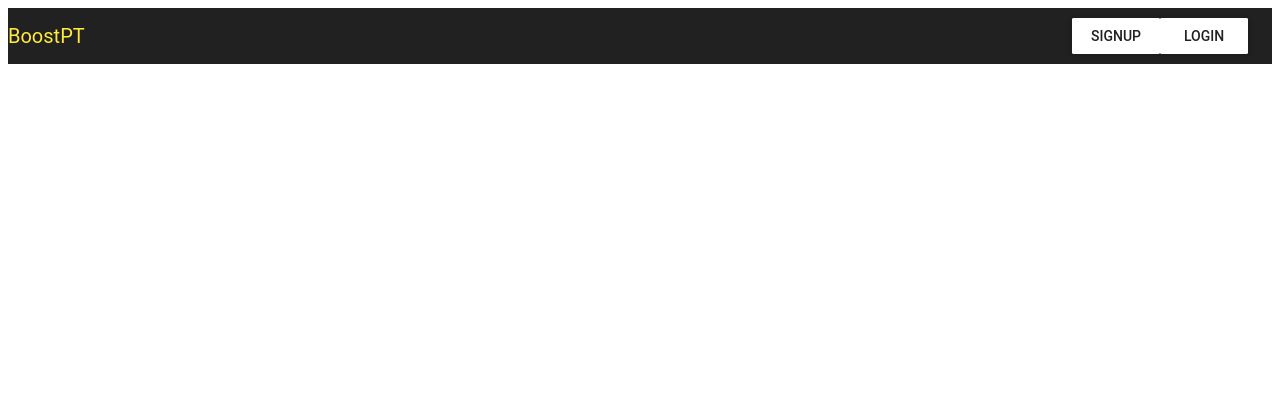
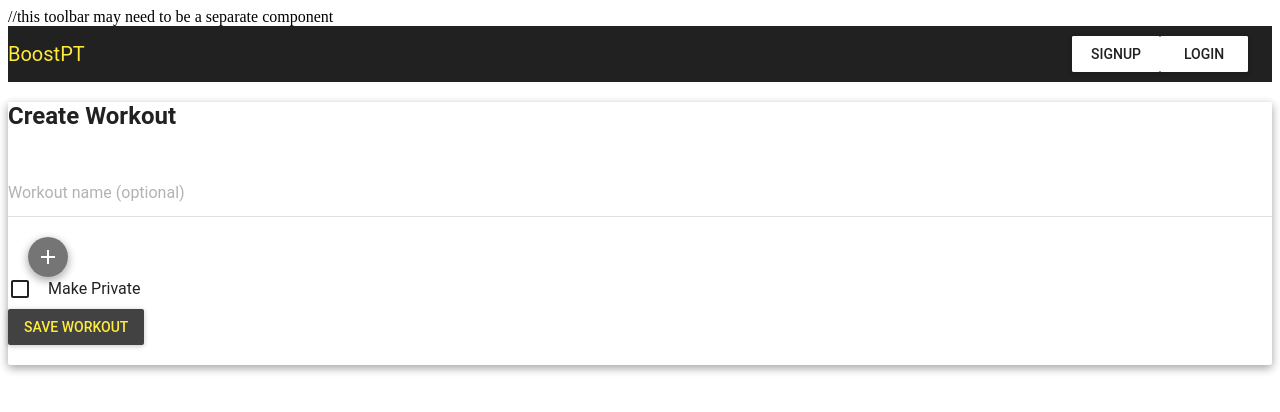
Before and after one commit to BoostPT/boostPT-ui, a React app in the folder client/: page / in a window 1280 px wide. Shown: the top 412 px of the page. Built offline with nearby package versions, Linux system fonts and the light colour scheme; the HTML template or start-up script is replaced by a standard one.

Commit message:
Added all form inputs into Component state and update state on change

```diff
--- a/client/src/components/CreateWorkout.jsx
+++ b/client/src/components/CreateWorkout.jsx
@@ -12,6 +12,8 @@ import ContentAdd from 'material-ui/svg-icons/content/add';
 import Checkbox from 'material-ui/Checkbox';
 import RaisedButton from 'material-ui/RaisedButton';
 import * as colors from 'material-ui/styles/colors';
+
+import cloneDeep from 'lodash/cloneDeep';
 
 const addExerciseStyle = {
   marginTop: '20px',
@@ -29,10 +31,11 @@ const formUnderlineFocusStyle = {
 
 const saveWorkoutStyle = {
   marginTop: '8px',
-  marginBottom: '20px'
+  marginBottom: '20px',
 };
 
-const renderTextField = (hintText, floatingLabelText, multiLine = false, rowsMax = 1) => {
+const renderTextField = (hintText, floatingLabelText, handleChange, id, multiLine = false, rowsMax = 1) => {
+  // 4th input 'id' is the array index and state exerciseForm key separated by comma, e.g. '2,Strength'
   return (
     <TextField
       hintText={hintText}
@@ -42,6 +45,8 @@ const renderTextField = (hintText, floatingLabelText, multiLine = false, rowsMax
       multiLine={multiLine}
       rowsMax={rowsMax}
       underlineFocusStyle={formUnderlineFocusStyle}
+      data={id}
+      onChange={handleChange}
     />
   )
 };
@@ -50,15 +55,32 @@ class CreateWorkout extends Component {
   constructor(props) {
     super(props);
     this.state = {
+      workoutName: '',
       exerciseForms: []
     };
     this.handleAddExerciseMenuClick = this.handleAddExerciseMenuClick.bind(this);
+    this.handleFormInput = this.handleFormInput.bind(this);
+    this.handleWorkoutNameInput = this.handleWorkoutNameInput.bind(this);
   }
 
   handleAddExerciseMenuClick(e) {
     let exerciseForm = {
-      type: e.target.innerText
+      type: e.target.innerText,
+      name: '',
+      description: ''
     };
+
+    if (e.target.innerText === 'Strength') {
+      exerciseForm['Reps'] = '';
+      exerciseForm['Sets'] = '';
+    } else if (e.target.innerText === 'Cardio') {
+      exerciseForm['Distance'] = '';
+      exerciseForm['Pace'] = '';
+      exerciseForm['Goal Time'] = '';
+    } else if (e.target.innerText === 'Stretch') {
+      exerciseForm['Goal Time'] = '';
+    }
+
     this.setState({ exerciseForms: [...this.state.exerciseForms, exerciseForm] });
   }
 
@@ -79,25 +101,41 @@ class CreateWorkout extends Component {
     )
   }
 
+  handleWorkoutNameInput(e) {
+    this.setState({
+      workoutName: e.target.value
+    });
+  }
+
+  handleFormInput(e) {
+    const [index, key] = e.target.getAttribute('data').split(',');
+    const formCopy = cloneDeep(this.state.exerciseForms);
+
+    formCopy[index][key] = e.target.value;
+    this.setState({
+      exerciseForms: formCopy
+    });
+  }
+
   renderExerciseForms() {
-    const renderFields = (type) => {
+    const renderFields = (type, index) => {
       if (type === 'Strength') {
         return (
           <div>
-            {renderTextField('', 'Reps (optional)')}
-            {renderTextField('', 'Sets (optional)')}
+            {renderTextField('', 'Reps', this.handleFormInput, `${index},Reps`)}
+            {renderTextField('', 'Sets', this.handleFormInput, `${index},Sets`)}
           </div>
         )
       } else if (type === 'Cardio') {
         return (
           <div>
-            {renderTextField('', 'Distance (optional)')}
-            {renderTextField('', 'Pace (optional)')}
-            {renderTextField('', 'Goal Time (optional)')}
+            {renderTextField('', 'Distance', this.handleFormInput, `${index},Distance`)}
+            {renderTextField('', 'Pace', this.handleFormInput, `${index},Pace`)}
+            {renderTextField('', 'Goal Time', this.handleFormInput, `${index},Goal Time`)}
           </div>
         )
       } else if (type === 'Stretch') {
-        return renderTextField('', 'Duration (optional)');
+        return renderTextField('', 'Duration', this.handleFormInput, `${index},Goal Time`);
       }
     };
 
@@ -107,9 +145,9 @@ class CreateWorkout extends Component {
 
       return (
         <div className={className} key={i}>
-          {renderTextField('Exercise Name', `${exerciseForm.type} Exercise`)}
-          {renderTextField('', 'Description (optional)', true, 4)}
-          {renderFields(exerciseForm.type)}
+          {renderTextField('Exercise Name', `${exerciseForm.type} Exercise *`, this.handleFormInput, `${i},name`)}
+          {renderTextField('', 'Description', this.handleFormInput, `${i},description`, true, 4)}
+          {renderFields(exerciseForm.type, i)}
         </div>
       )
     });
@@ -121,14 +159,23 @@ class CreateWorkout extends Component {
         <div id="create-workout-inner">
           <h2 className="create-workout-header">Create Workout</h2>
           <br />
-          <TextField className="create-wo-input" hintText="Workout name (optional)" underlineShow={false} />
+          <TextField
+                     value={this.state.workoutName}
+                     onChange={this.handleWorkoutNameInput}
+                     className="create-wo-input"
+                     hintText="Workout name (optional)"
+                     underlineShow={false} />
           <Divider />
           {this.renderExerciseForms()}
           <Divider />
           {this.renderAddExerciseButton()}
           <div id="submit-wo-div">
-            <Checkbox label="Make Private" />
-            <RaisedButton backgroundColor={colors.grey800} label="Save Workout" labelColor={colors.yellow500} style={saveWorkoutStyle} />
+            <Checkbox label="Make Private" checkedIcon={<Checkbox defaultChecked={true} iconStyle={{ color: 'black'}} />} />
+            <RaisedButton id="submit-wo-btn"
+                          backgroundColor={colors.grey800}
+                          label="Save Workout"
+                          labelColor={colors.yellow500}
+                          style={saveWorkoutStyle} />
           </div>
         </div>
       </Paper>
--- a/client/src/components/landingPage/index.jsx
+++ b/client/src/components/landingPage/index.jsx
@@ -12,10 +12,13 @@ const toolbarTitleStyle = {
   color: colors.yellow500
 }
 
+import CreateWorkout from '../CreateWorkout.jsx';
+
 class LandingPage extends Component {
   render() {
 
     return (
+      <div>
       //this toolbar may need to be a separate component
       <Toolbar style={toolbarStyle} className="landingPageToolBar">
         <ToolbarGroup firstChild={true}>
@@ -27,6 +30,9 @@ class LandingPage extends Component {
           <Link to='/login'><RaisedButton label="Login" /></Link>
         </ToolbarGroup>
       </Toolbar>
+      <CreateWorkout />
+      </div>
+
     )
   }
 }
```
Also changed, not shown: 1 other file (tests, documents, lock files or other folders).
